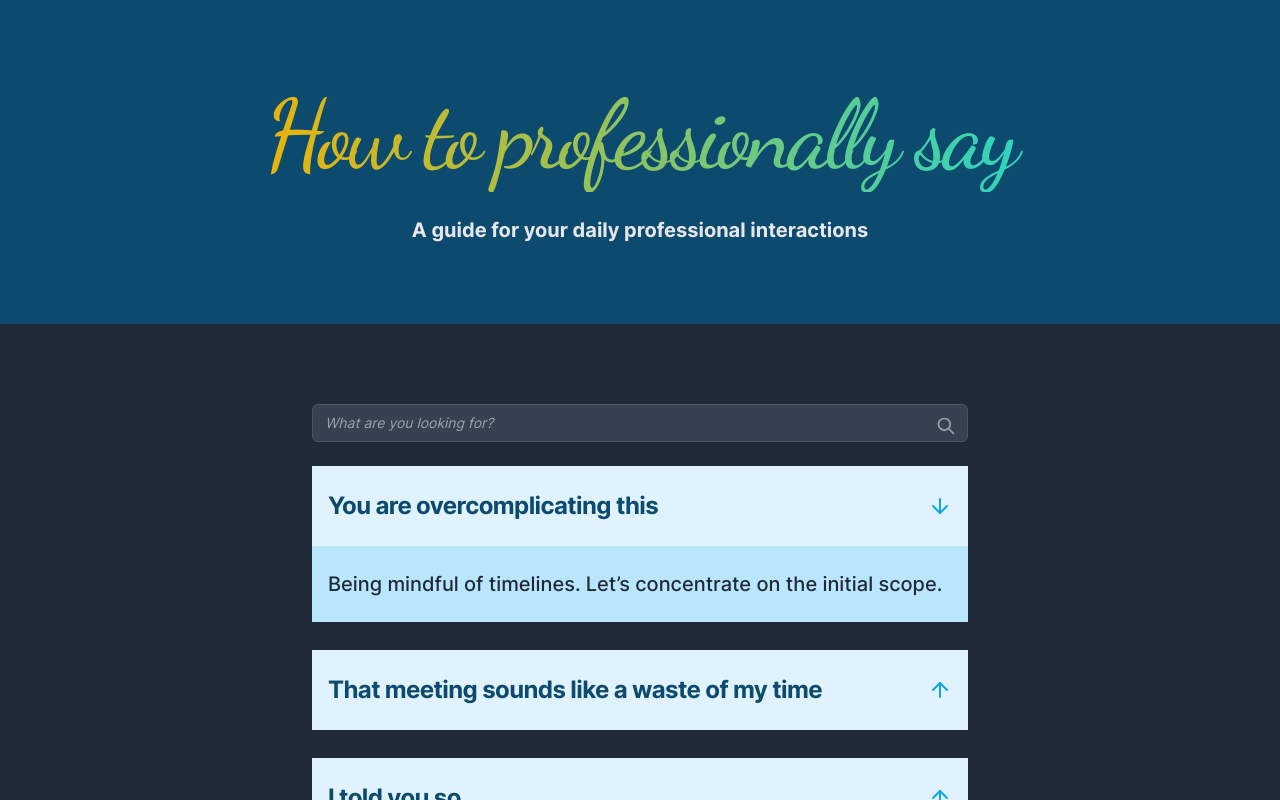
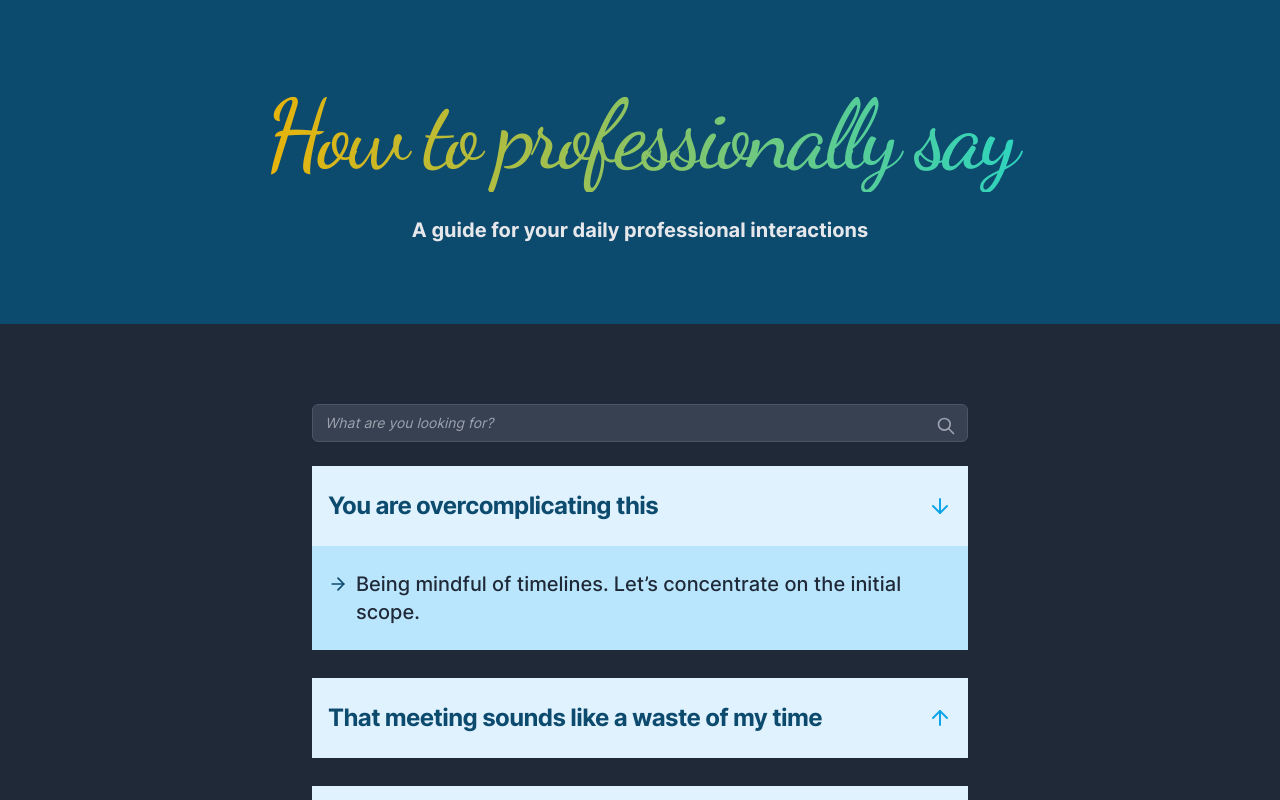
Before and after one commit to AkashRajpurohit/howtoprofessionallysay, a Next.js app: page / in a window 1280 px wide. Both pictures are taken after a click on the button "You are overcomplicating this". Shown: the top 800 px of the page. Built offline with nearby package versions, Linux system fonts and the light colour scheme.

Commit message:
feat: :lipstick: list icon added for answers

```diff
--- a/components/QuestionCard.tsx
+++ b/components/QuestionCard.tsx
@@ -10,6 +10,8 @@ interface IQuestionCardProps {
 const QuestionCard: FunctionComponent<IQuestionCardProps> = ({
   qna,
 }): JSX.Element => {
+  const answers = [qna.answer, ...(qna.alternativeAnswers || [])];
+
   return (
     <div className="w-full">
       <Disclosure>
@@ -29,14 +31,27 @@ const QuestionCard: FunctionComponent<IQuestionCardProps> = ({
             </Disclosure.Button>
             <Disclosure.Panel className="bg-primary-200">
               <ul className="px-4 py-6 text-xl font-medium text-gray-800">
-                <li>{qna.answer}</li>
-                {qna.alternativeAnswers && qna.alternativeAnswers.length > 0 && (
-                  <li>
-                    {qna.alternativeAnswers.map((answer) => (
-                      <li key={answer}>{answer}</li>
-                    ))}
+                {(answers || []).map((answer) => (
+                  <li className="flex items-start gap-2">
+                    <span className="mt-1 text-primary-900">
+                      <svg
+                        xmlns="http://www.w3.org/2000/svg"
+                        width="20"
+                        height="20"
+                        viewBox="0 0 24 24"
+                        fill="none"
+                        stroke="currentColor"
+                        stroke-width="2"
+                        stroke-linecap="round"
+                        stroke-linejoin="round"
+                      >
+                        <line x1="5" y1="12" x2="19" y2="12"></line>
+                        <polyline points="12 5 19 12 12 19"></polyline>
+                      </svg>
+                    </span>
+                    <div>{answer}</div>
                   </li>
-                )}
+                ))}
               </ul>
             </Disclosure.Panel>
           </div>
```
